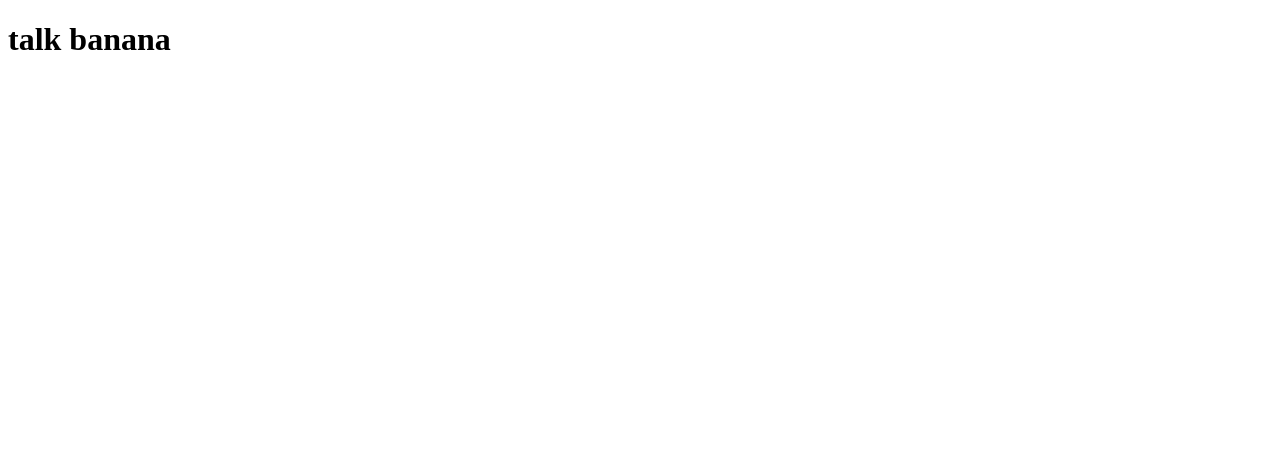
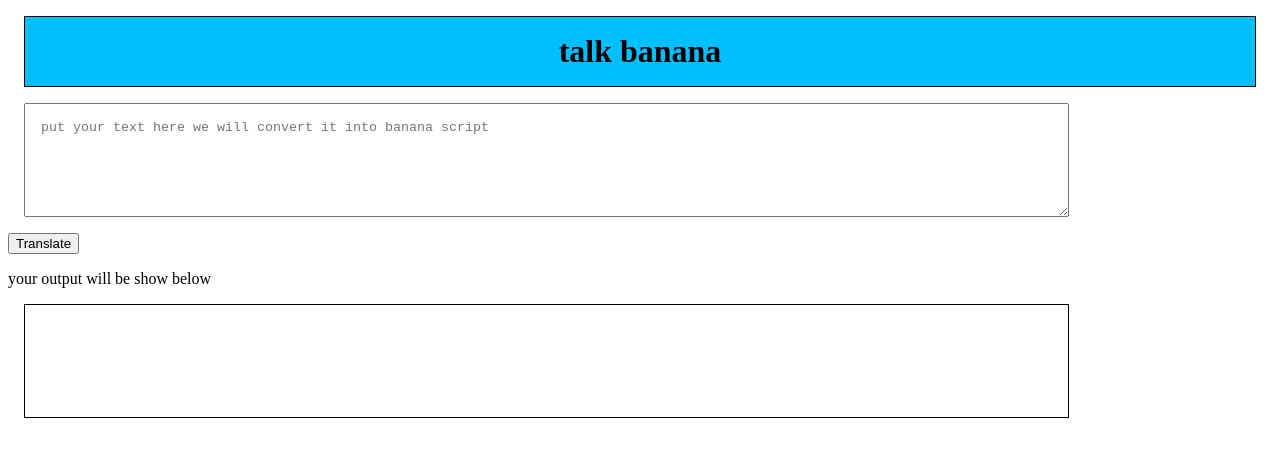
Before and after one commit to ganeshsadhashivam/neogcamp-banana-speaks, a plain HTML site: page index.html in a window 1280 px wide. Drawn offline with Linux system fonts and the light colour scheme.

Commit message:
Added
added banana talk

```diff
--- /dev/null
+++ b/app.js
@@ -0,0 +1,44 @@
+var userInput = document.querySelector("#txt-input");
+
+
+ var btnTranslate = document.querySelector("#btn-translate");
+
+
+ var outputDiv = document.querySelector("#output");
+
+
+
+//var serverURL ="https://lessonfourapi.tanaypratap.repl.co/translate/yoda.json";
+
+var serverURL = "https://api.funtranslations.com/translate/minion.json";
+
+function getTranslationURL(text){
+
+    return  serverURL + "?" + "text=" + text;
+}
+
+
+function errorHandler(error){
+     console.log("error occured",error);
+     alert("something wrong in server try again after some time");
+}
+
+
+function clickEventHandler(){
+
+     var inputText = userInput.value;
+
+     fetch(getTranslationURL(inputText))
+     .then(response => response.json())
+     .then(json =>{
+          var outputText =json.contents.translated;
+          outputDiv.innerText = outputText;
+
+     }
+          )
+     .catch(errorHandler)
+};
+
+
+
+     btnTranslate.addEventListener("click",clickEventHandler);
--- a/index.html
+++ b/index.html
@@ -5,8 +5,25 @@
     <meta http-equiv="X-UA-Compatible" content="IE=edge" />
     <meta name="viewport" content="width=device-width, initial-scale=1.0" />
     <title>banana speaks</title>
+    <link rel="stylesheet" href="./style.css" />
   </head>
   <body>
-    <h1>talk banana</h1>
+    <header>
+      <h1>talk banana</h1>
+    </header>
+    <section class="container">
+      <textarea
+        id="txt-input"
+        placeholder="put your text here we will convert it into banana script"
+      ></textarea>
+      </section>
+
+      <button id="btn-translate">Translate</button>
+
+      <p>your output will be show below</p>
+
+      <div id="output"></div>
+    </section>
+    <script src="./app.js" type="text/javascript"></script>
   </body>
 </html>
--- /dev/null
+++ b/style.css
@@ -0,0 +1,26 @@
+h1{
+  margin:1rem;
+  border:1px solid black;
+  padding: 1rem;
+  background-color: deepskyblue;
+  text-align: center;
+}
+
+.container{
+  margin:0 auto;
+}
+
+textarea {
+    width: 80%;
+    height: 10vh;
+    display: block;
+    margin: 1rem;
+    padding: 1rem;
+  }
+  #output {
+    border: 1px solid black;
+    height: 10vh;
+    width: 80%;
+    margin: 1rem;
+    padding: 1rem;
+  }
```
